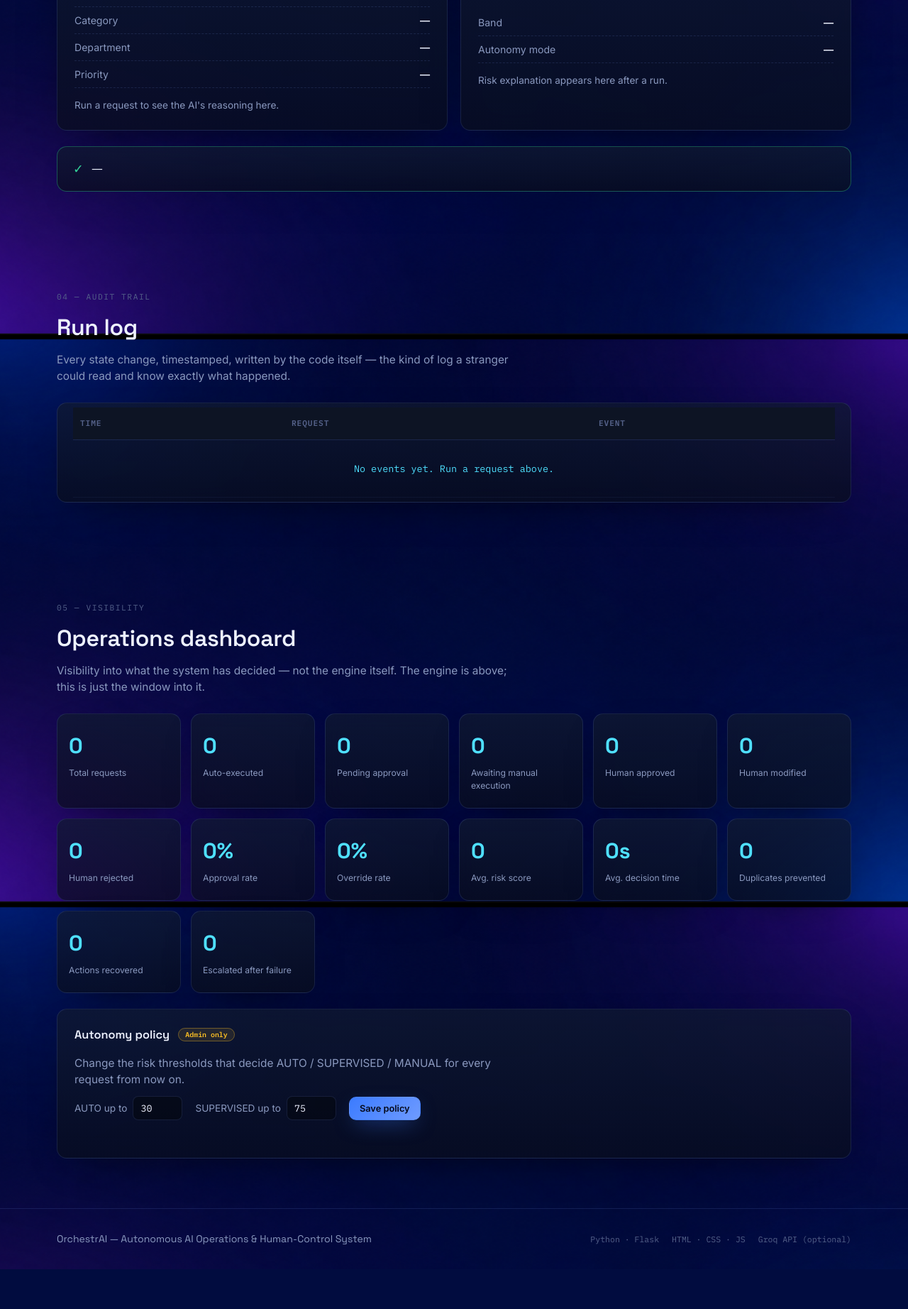
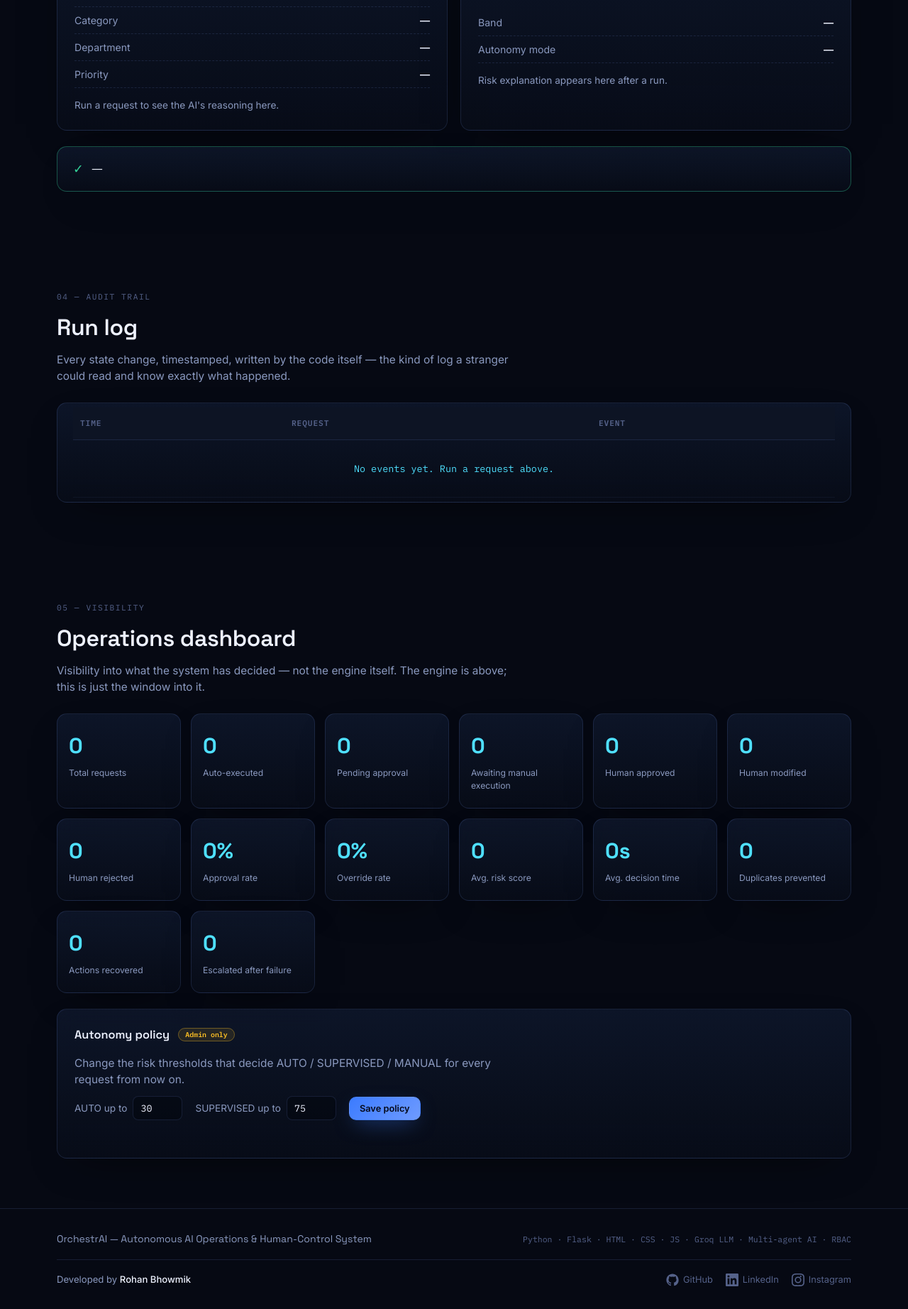
Before and after one commit to rohanbhowm25308/Orchestr-AI, a Flask app: page / in a window 1280 px wide. Shown: the part 2722-4566 px from the top of the page at 71% size. Before the commit the page ends 4510 px from the top, so only its background shows below. Run offline with Flask 3, Linux system fonts and the light colour scheme; data that the repository does not hold is empty.

Commit message:
Fix nav bar spacing — center links, bump font sizes

```diff
--- a/static/css/style.css
+++ b/static/css/style.css
@@ -34,12 +34,7 @@
 html{ scroll-behavior: smooth; }
 
 body{
-  background-image: url('../img/bg.png');
-  background-size: cover;
-  background-position: center;
-  background-repeat: no-repeat;
-  background-attachment: fixed;
-  background-color: var(--bg-void);
+  background: var(--bg-void);
   color: var(--text-primary);
   font-family: var(--font-body);
   line-height: 1.5;
@@ -49,6 +44,21 @@
 }
 
 a{ color: inherit; text-decoration: none; }
+
+/* ==========================================================================
+   Particle background canvas
+   ========================================================================== */
+#particle-field{
+  position: fixed;
+  inset: 0;
+  width: 100%;
+  height: 100%;
+  z-index: 0;
+  background:
+    radial-gradient(ellipse 80% 60% at 25% 0%, rgba(59,123,255,0.16), transparent 60%),
+    radial-gradient(ellipse 70% 50% at 90% 20%, rgba(79,224,255,0.10), transparent 60%),
+    var(--bg-void);
+}
 
 /* ==========================================================================
    Glass panel utility
@@ -75,15 +85,16 @@
   max-width: var(--max-w);
   margin: 0 auto;
   padding: 16px 24px;
-  display: flex;
+  display: grid;
+  grid-template-columns: auto 1fr auto;
   align-items: center;
-  gap: 32px;
+  gap: 24px;
 }
-.brand{ display: flex; align-items: center; gap: 8px; margin-right: auto; }
+.brand{ display: flex; align-items: center; gap: 8px; }
 .brand-mark{ color: var(--cyan); display: flex; }
-.brand-name{ font-family: var(--font-display); font-weight: 600; font-size: 1.1rem; letter-spacing: 0.01em; }
+.brand-name{ font-family: var(--font-display); font-weight: 600; font-size: 1.15rem; letter-spacing: 0.01em; }
 
-.nav-links{ display: flex; gap: 26px; font-size: 0.88rem; color: var(--text-muted); }
+.nav-links{ display: flex; justify-content: center; gap: 30px; font-size: 0.95rem; color: var(--text-muted); }
 .nav-links a:hover{ color: var(--text-primary); }
 
 .autonomy-legend{ display: flex; gap: 8px; }
@@ -100,7 +111,7 @@
 .chip-supervised{ color: var(--moderate); border-color: rgba(251,191,36,0.35); }
 .chip-manual{ color: var(--critical); border-color: rgba(244,87,79,0.35); }
 
-.role-select{ display: flex; align-items: center; gap: 8px; font-size: 0.8rem; color: var(--text-muted); }
+.role-select{ display: flex; align-items: center; gap: 8px; font-size: 0.85rem; color: var(--text-muted); justify-self: end; }
 .role-select select{
   background: rgba(4,7,16,0.6);
   border: 1px solid var(--border-soft);
@@ -304,7 +315,7 @@
 }
 .demo-status{ margin-top: 12px; font-size: 0.85rem; color: var(--cyan); min-height: 1.2em; font-family: var(--font-mono); }
 
-.btn-voice{ display: inline-flex; align-items: center; gap: 6px; }
+.btn-voice{ display: inline-flex; align-items: center; gap: 6px; margin-left: auto; }
 .btn-voice .voice-icon{ font-size: 1rem; line-height: 1; }
 .btn-voice.listening{
   color: var(--critical);
@@ -634,5 +645,27 @@
 .footer-brand{ font-family: var(--font-display); font-size: 0.88rem; color: var(--text-muted); }
 .footer-stack{ display: flex; gap: 18px; font-family: var(--font-mono); font-size: 0.72rem; color: var(--text-faint); flex-wrap: wrap; }
 
-/* Pin the voice button next to Run request instead of centered by space-between */
-.btn-voice{ margin-left: auto; }
+.footer-credits{
+  max-width: var(--max-w);
+  margin: 18px auto 0;
+  padding-top: 18px;
+  border-top: 1px solid var(--border-soft);
+  display: flex;
+  align-items: center;
+  justify-content: space-between;
+  flex-wrap: wrap;
+  gap: 14px;
+}
+.footer-devs{ font-size: 0.82rem; color: var(--text-muted); }
+.footer-devs span{ color: var(--text-primary); font-weight: 500; }
+.footer-socials{ display: flex; gap: 18px; }
+.footer-socials a{
+  color: var(--text-faint);
+  display: inline-flex;
+  align-items: center;
+  gap: 6px;
+  font-size: 0.8rem;
+  font-family: var(--font-body);
+  transition: color 0.15s ease, transform 0.15s ease;
+}
+.footer-socials a:hover{ color: var(--cyan); transform: translateY(-2px); }
--- a/static/js/particles.js
+++ b/static/js/particles.js
@@ -1,65 +1,43 @@
-// Ambient particle-network background — glowing nodes drifting slowly and
-// connecting to nearby neighbors, echoing OrchestrAI's agent-network theme.
+// Ambient starfield background — sparse stars slowly pulsing brightness.
+// No connecting lines, just quiet, minimal twinkle.
 (function () {
   const canvas = document.getElementById("particle-field");
   const ctx = canvas.getContext("2d");
-  let width, height, particles;
-  const LINK_DIST = 150;
-  const COUNT_DIVISOR = 14000; // lower = more particles
+  let width, height, stars;
+  const COUNT_DIVISOR = 9000; // lower = more stars
 
   function resize() {
     width = canvas.width = window.innerWidth;
     height = canvas.height = window.innerHeight;
-    const count = Math.min(90, Math.floor((width * height) / COUNT_DIVISOR));
-    particles = Array.from({ length: count }, () => ({
+    const count = Math.min(220, Math.floor((width * height) / COUNT_DIVISOR));
+    stars = Array.from({ length: count }, () => ({
       x: Math.random() * width,
       y: Math.random() * height,
-      vx: (Math.random() - 0.5) * 0.25,
-      vy: (Math.random() - 0.5) * 0.25,
-      r: Math.random() * 1.6 + 0.6,
-      glow: Math.random() * 0.5 + 0.5,
+      r: Math.random() * 1.3 + 0.4,
+      phase: Math.random() * Math.PI * 2,
+      speed: 0.008 + Math.random() * 0.014,
     }));
   }
 
+  let t = 0;
+
   function step() {
+    t += 1;
     ctx.clearRect(0, 0, width, height);
 
-    for (const p of particles) {
-      p.x += p.vx;
-      p.y += p.vy;
-      if (p.x < 0 || p.x > width) p.vx *= -1;
-      if (p.y < 0 || p.y > height) p.vy *= -1;
-    }
-
-    for (let i = 0; i < particles.length; i++) {
-      for (let j = i + 1; j < particles.length; j++) {
-        const a = particles[i], b = particles[j];
-        const dx = a.x - b.x, dy = a.y - b.y;
-        const dist = Math.sqrt(dx * dx + dy * dy);
-        if (dist < LINK_DIST) {
-          const alpha = (1 - dist / LINK_DIST) * 0.16;
-          ctx.strokeStyle = `rgba(90,150,255,${alpha})`;
-          ctx.lineWidth = 1;
-          ctx.beginPath();
-          ctx.moveTo(a.x, a.y);
-          ctx.lineTo(b.x, b.y);
-          ctx.stroke();
-        }
-      }
-    }
-
-    for (const p of particles) {
-      const grad = ctx.createRadialGradient(p.x, p.y, 0, p.x, p.y, p.r * 5);
-      grad.addColorStop(0, `rgba(120,190,255,${0.55 * p.glow})`);
-      grad.addColorStop(1, "rgba(120,190,255,0)");
+    for (const s of stars) {
+      const opacity = 0.2 + 0.8 * Math.abs(Math.sin(t * s.speed + s.phase));
+      const grad = ctx.createRadialGradient(s.x, s.y, 0, s.x, s.y, s.r * 4);
+      grad.addColorStop(0, `rgba(200,220,255,${0.35 * opacity})`);
+      grad.addColorStop(1, "rgba(200,220,255,0)");
       ctx.fillStyle = grad;
       ctx.beginPath();
-      ctx.arc(p.x, p.y, p.r * 5, 0, Math.PI * 2);
+      ctx.arc(s.x, s.y, s.r * 4, 0, Math.PI * 2);
       ctx.fill();
 
-      ctx.fillStyle = `rgba(220,235,255,${0.85 * p.glow})`;
+      ctx.fillStyle = `rgba(225,238,255,${opacity})`;
       ctx.beginPath();
-      ctx.arc(p.x, p.y, p.r, 0, Math.PI * 2);
+      ctx.arc(s.x, s.y, s.r, 0, Math.PI * 2);
       ctx.fill();
     }
 
@@ -74,16 +52,13 @@
   if (!prefersReducedMotion) {
     requestAnimationFrame(step);
   } else {
-    // Draw a single static frame for users who prefer reduced motion.
-    step_once();
-  }
-
-  function step_once() {
+    // Draw a single static frame at mid-brightness for users who prefer
+    // reduced motion, instead of a looping animation.
     ctx.clearRect(0, 0, width, height);
-    for (const p of particles) {
-      ctx.fillStyle = `rgba(220,235,255,${0.6 * p.glow})`;
+    for (const s of stars) {
+      ctx.fillStyle = "rgba(225,238,255,0.6)";
       ctx.beginPath();
-      ctx.arc(p.x, p.y, p.r, 0, Math.PI * 2);
+      ctx.arc(s.x, s.y, s.r, 0, Math.PI * 2);
       ctx.fill();
     }
   }
--- a/templates/index.html
+++ b/templates/index.html
@@ -10,6 +10,8 @@
 <link rel="stylesheet" href="{{ url_for('static', filename='css/style.css') }}">
 </head>
 <body>
+
+<canvas id="particle-field"></canvas>
 
 <header class="nav">
   <div class="nav-inner">
@@ -296,11 +298,35 @@
   <div class="footer-inner">
     <div class="footer-brand">OrchestrAI — Autonomous AI Operations &amp; Human-Control System</div>
     <div class="footer-stack">
-      <span>Python · Flask</span><span>HTML · CSS · JS</span><span>Groq API (optional)</span>
+      <span>Python · Flask · HTML · CSS · JS · Groq LLM · Multi-agent AI · RBAC</span>
+      <!-- To add more tech badges, copy this exact line and change the text:
+      <span>Your Tech Here</span> -->
+    </div>
+  </div>
+
+  <div class="footer-credits">
+    <p class="footer-devs">Developed by <span>Rohan Bhowmik</span></p>
+    <div class="footer-socials">
+      <!-- GitHub — already filled in with your real repo owner -->
+      <a href="https://github.com/rohanbhowm25308" target="_blank" rel="noopener noreferrer" aria-label="GitHub" title="GitHub">
+        <svg viewBox="0 0 24 24" width="18" height="18" fill="currentColor"><path d="M12 .5C5.65.5.5 5.65.5 12c0 5.08 3.29 9.39 7.86 10.91.57.1.78-.25.78-.55 0-.27-.01-1.17-.02-2.12-3.2.7-3.88-1.36-3.88-1.36-.52-1.34-1.28-1.69-1.28-1.69-1.04-.72.08-.7.08-.7 1.15.08 1.76 1.19 1.76 1.19 1.03 1.75 2.7 1.25 3.36.96.1-.75.4-1.25.73-1.53-2.55-.29-5.24-1.28-5.24-5.7 0-1.26.45-2.29 1.19-3.1-.12-.29-.52-1.46.11-3.05 0 0 .97-.31 3.18 1.18a11 11 0 0 1 5.8 0c2.2-1.49 3.17-1.18 3.17-1.18.63 1.59.23 2.76.12 3.05.74.81 1.18 1.84 1.18 3.1 0 4.43-2.69 5.4-5.25 5.69.42.36.78 1.07.78 2.15 0 1.55-.01 2.8-.01 3.18 0 .3.2.66.79.55A10.52 10.52 0 0 0 23.5 12C23.5 5.65 18.35.5 12 .5Z"/></svg>
+        <span>GitHub</span>
+      </a>
+      <!-- LinkedIn — replace YOUR-LINKEDIN-ID below with your real profile handle -->
+      <a href="https://www.linkedin.com/in/rohan-bhowmik-b014473a1" target="_blank" rel="noopener noreferrer" aria-label="LinkedIn" title="LinkedIn">
+        <svg viewBox="0 0 24 24" width="18" height="18" fill="currentColor"><path d="M20.45 20.45h-3.55v-5.57c0-1.33-.02-3.03-1.85-3.03-1.86 0-2.14 1.45-2.14 2.94v5.66H9.36V9h3.41v1.56h.05c.47-.9 1.63-1.85 3.36-1.85 3.6 0 4.27 2.37 4.27 5.45v6.29ZM5.34 7.43a2.06 2.06 0 1 1 0-4.12 2.06 2.06 0 0 1 0 4.12ZM7.12 20.45H3.56V9h3.56v11.45ZM22.22 0H1.77C.79 0 0 .77 0 1.73v20.54C0 23.23.79 24 1.77 24h20.45c.98 0 1.78-.77 1.78-1.73V1.73C24 .77 23.2 0 22.22 0Z"/></svg>
+        <span>LinkedIn</span>
+      </a>
+      <!-- Instagram — replace YOUR-INSTAGRAM-ID below with your real handle -->
+      <a href="https://www.instagram.com/rohan_._.bhowmik.84?igsh=MWx3dWM5dHl1dWZsbQ==" target="_blank" rel="noopener noreferrer" aria-label="Instagram" title="Instagram">
+        <svg viewBox="0 0 24 24" width="18" height="18" fill="currentColor"><path d="M12 2.16c3.2 0 3.58.01 4.85.07 1.17.05 1.8.25 2.23.41.56.22.96.48 1.38.9.42.42.68.82.9 1.38.16.42.36 1.06.41 2.23.06 1.27.07 1.65.07 4.85s-.01 3.58-.07 4.85c-.05 1.17-.25 1.8-.41 2.23-.22.56-.48.96-.9 1.38-.42.42-.82.68-1.38.9-.42.16-1.06.36-2.23.41-1.27.06-1.65.07-4.85.07s-3.58-.01-4.85-.07c-1.17-.05-1.8-.25-2.23-.41a3.72 3.72 0 0 1-1.38-.9 3.72 3.72 0 0 1-.9-1.38c-.16-.42-.36-1.06-.41-2.23-.06-1.27-.07-1.65-.07-4.85s.01-3.58.07-4.85c.05-1.17.25-1.8.41-2.23.22-.56.48-.96.9-1.38.42-.42.82-.68 1.38-.9.42-.16 1.06-.36 2.23-.41 1.27-.06 1.65-.07 4.85-.07M12 0C8.74 0 8.33.01 7.05.07c-1.28.06-2.15.26-2.91.56a5.9 5.9 0 0 0-2.13 1.39A5.9 5.9 0 0 0 .62 4.15c-.3.76-.5 1.63-.56 2.9C0 8.33 0 8.74 0 12s.01 3.67.07 4.95c.06 1.28.26 2.15.56 2.91.31.79.72 1.46 1.39 2.13a5.9 5.9 0 0 0 2.12 1.38c.76.3 1.63.5 2.91.56C8.33 24 8.74 24 12 24s3.67-.01 4.95-.07c1.28-.06 2.15-.26 2.91-.56a5.9 5.9 0 0 0 2.13-1.38 5.9 5.9 0 0 0 1.38-2.13c.3-.76.5-1.63.56-2.91.06-1.28.07-1.69.07-4.95s-.01-3.67-.07-4.95c-.06-1.28-.26-2.15-.56-2.91a5.9 5.9 0 0 0-1.38-2.12A5.9 5.9 0 0 0 19.86.63c-.76-.3-1.63-.5-2.91-.56C15.67.01 15.26 0 12 0Zm0 5.84A6.16 6.16 0 1 0 12 18.16 6.16 6.16 0 0 0 12 5.84Zm0 10.16a4 4 0 1 1 0-8 4 4 0 0 1 0 8Zm6.41-10.4a1.44 1.44 0 1 1-2.88 0 1.44 1.44 0 0 1 2.88 0Z"/></svg>
+        <span>Instagram</span>
+      </a>
     </div>
   </div>
 </footer>
 
+<script src="{{ url_for('static', filename='js/particles.js') }}"></script>
 <script src="{{ url_for('static', filename='js/app.js') }}"></script>
 </body>
 </html>
```
Also changed, not shown: requirements.txt (+4 -4 lines), app.py (line endings or trailing spaces), static/img/bg.png, static/js/app.js (line endings or trailing spaces).
